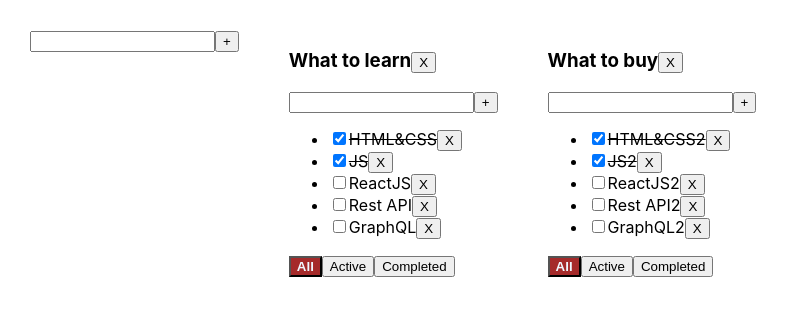
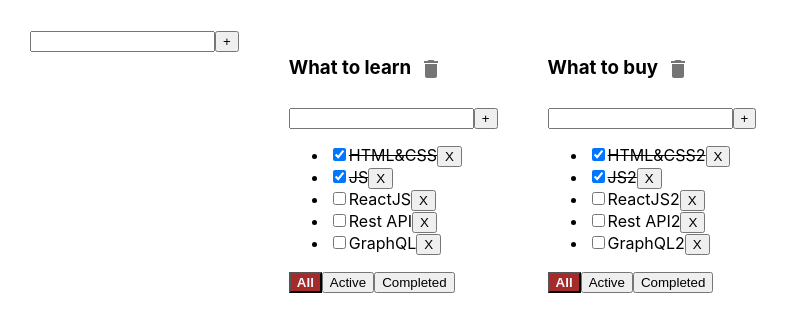
Before and after one commit to Patosha/todolist, a React (Create React App) app: page / in a window 1280 px wide. Shown: the top 332 px of the page, without its empty margins (0-789 px from the left). Built offline with nearby package versions, Linux system fonts and the light colour scheme.

Commit message:
feat: add material-ui

```diff
--- a/src/Button.tsx
+++ b/src/AddButton.tsx
@@ -1,4 +1,5 @@
 import React from 'react';
+
 
 type ButtonPropsType = {
     title: string
@@ -6,7 +7,7 @@ type ButtonPropsType = {
     btnClass?: string
 }
 
-const Button = (props: ButtonPropsType) => {
+export const AddButton = (props: ButtonPropsType) => {
     return (
         <button
             className={props.btnClass}
@@ -14,5 +15,3 @@ const Button = (props: ButtonPropsType) => {
         </button>
     )
 };
-
-export default Button;
--- a/src/TodoList.tsx
+++ b/src/TodoList.tsx
@@ -1,7 +1,7 @@
 import React from 'react';
 import {FilterValuesType} from "./App";
 import TodoListHeader from "./TodoListHeader";
-import Button from "./Button";
+import {AddButton} from "./AddButton";
 import TasksList from "./TasksList";
 import {AddItemForm} from "./components/AddItemForm";
 
@@ -65,17 +65,17 @@ const TodoList = (props: TodoListPropsType) => {
             />
 
             <div>
-                <Button
+                <AddButton
                     btnClass={props.filter === 'all' ? 'btnActive' : ''}
                     changeFilter={onAllClickHandler}
                     title={"All"}
                 />
-                <Button
+                <AddButton
                     btnClass={props.filter === 'active' ? 'btnActive' : ''}
                     changeFilter={onActiveClickHandler}
                     title={"Active"}
                 />
-                <Button
+                <AddButton
                     btnClass={props.filter === 'completed' ? 'btnActive' : ''}
                     changeFilter={onCompletedClickHandler}
                     title={"Completed"}
--- a/src/TodoListHeader.tsx
+++ b/src/TodoListHeader.tsx
@@ -1,5 +1,7 @@
 import React from 'react';
 import {EditableSpan} from "./components/EditableSpan";
+import {IconButton} from "@mui/material";
+import DeleteIcon from '@mui/icons-material/Delete';
 
 type TodoListHeaderPropsType = {
     title: string
@@ -7,6 +9,7 @@ type TodoListHeaderPropsType = {
     removeTodolist: (todolistID: string) => void
     updateTodolistTitle: (todolistId: string, newTitle: string) => void
 }
+
 
 const TodoListHeader = (props: TodoListHeaderPropsType) => {
 
@@ -25,9 +28,9 @@ const TodoListHeader = (props: TodoListHeaderPropsType) => {
                 callBack={editableSpanForH3Handler}
             />
 
-            <button onClick={removeTodolistHandler}>
-                X
-            </button>
+            <IconButton onClick={removeTodolistHandler} aria-label="delete" color="default">
+                <DeleteIcon />
+            </IconButton>
         </h3>
     );
 };
--- a/src/components/AddItemForm.tsx
+++ b/src/components/AddItemForm.tsx
@@ -1,5 +1,5 @@
-import Button from "../Button";
 import React, {ChangeEvent, useState} from "react";
+import {AddButton} from "../AddButton";
 
 type AddItemFormPropsType = {
     addTaskHandler: (title: string) => void
@@ -14,7 +14,6 @@ export const AddItemForm = (props: AddItemFormPropsType) => {
         const trimmedTitle = title.trim()
         if (trimmedTitle) {
             props.addTaskHandler(trimmedTitle)
-            // props.callBack(trimmedTitle)
             setTitle('')
         } else {
             setError(true)
@@ -41,10 +40,11 @@ export const AddItemForm = (props: AddItemFormPropsType) => {
                    onKeyPress={onKeyPressHandler}
             />
 
-            <Button
+            <AddButton
                 title={'+'}
                 changeFilter={addTask}
             />
+
             {error && <div className={'error-message'}>Title is required!</div>}
         </div>
     )
```
Also changed, not shown: package.json (+12 -8 lines), src/index.tsx (+5 -5 lines), 2 other files (tests, documents, lock files or other folders).
